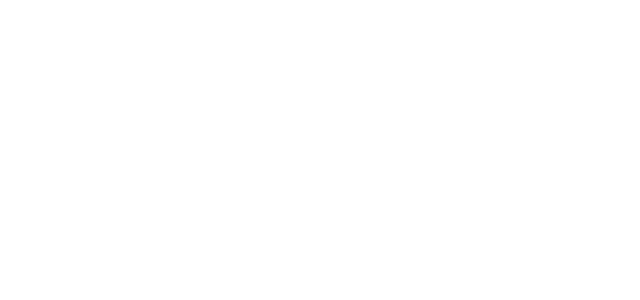
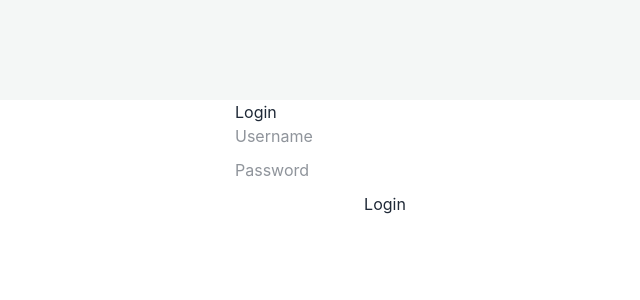
Before and after one commit to prem-raichura/Vendorbridge-x-Coding-Bits, a React (Vite) app in the folder client/: page /login in a window 1280 px wide. Before the commit this address had no page. Shown: the top 300 px of the page, without its empty margins (255-895 px from the left). Built offline with nearby package versions, Linux system fonts and the light colour scheme.

Commit message:
signup working

```diff
--- a/client/src/App.jsx
+++ b/client/src/App.jsx
@@ -27,7 +27,9 @@
       <BrowserRouter>
         <Suspense fallback={<Loader />}>
           <Routes>
-            <Route path="/" element={<Vendorsignup />} />
+            <Route path="/" element={<Navigate to="/login" replace />} />
+            <Route path="/login" element={<Login />} />
+            <Route path="/signup" element={<Vendorsignup />} />
             <Route path="/unauthorized" element={<Unauthorized />} />
 
             {/* Manager Routes */}
```
